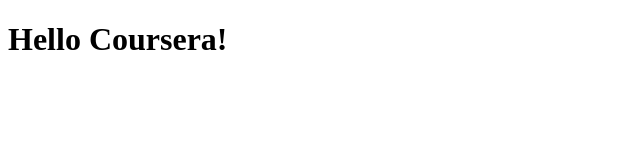
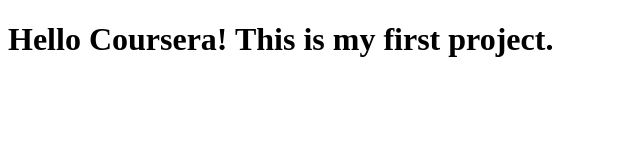
Before and after one commit to Das99Sourav/coursera-test, a plain HTML site: page site/index.html in a window 1280 px wide. Shown: the whole page, without its empty margins (0-640 px from the left). Drawn offline with Linux system fonts and the light colour scheme.

Commit message:
Small change in page

```diff
--- a/site/index.html
+++ b/site/index.html
@@ -4,6 +4,6 @@
 	<title>Hello Coursera!</title>
 </head>
 <body>
-<h1>Hello Coursera! </h1>
+<h1>Hello Coursera! This is my first project.</h1>
 </body>
 </html>
```
